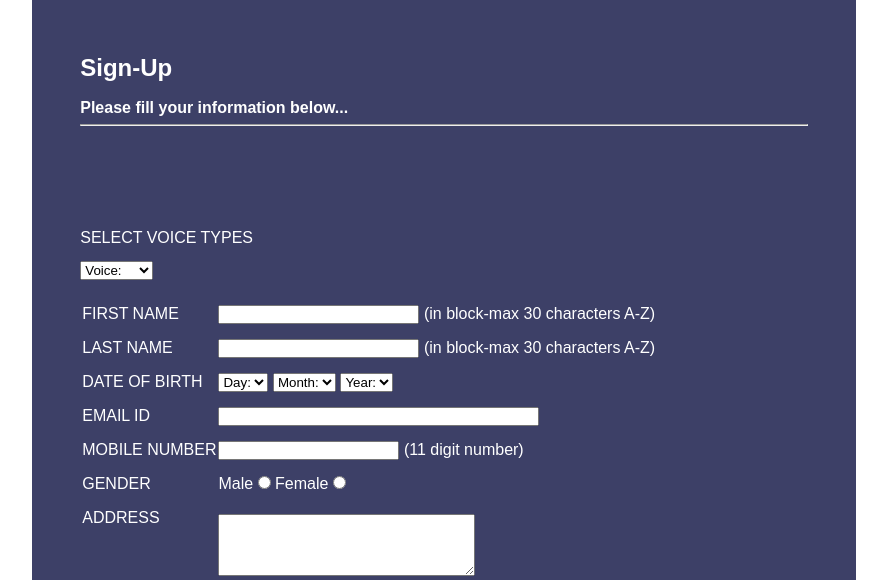
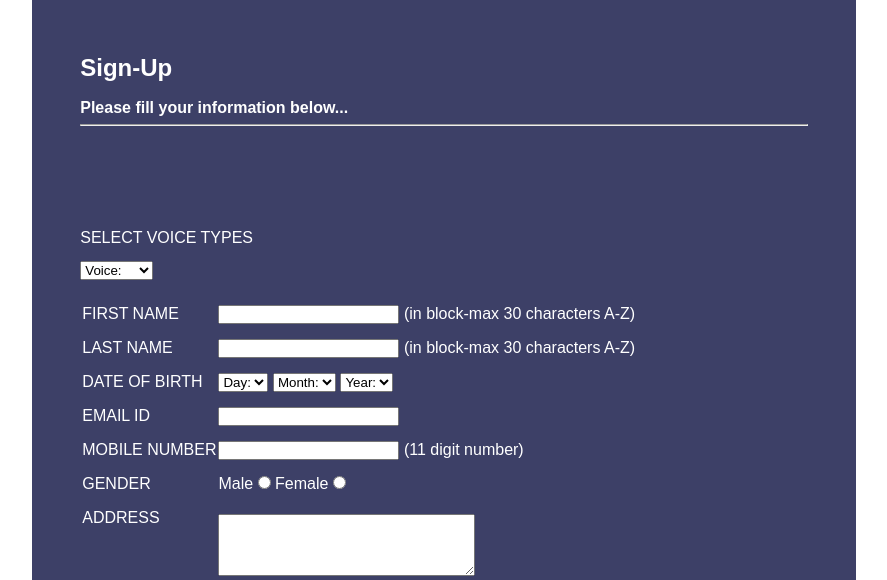
Before and after one commit to Godstimeaya/choirconstitutions, a plain HTML site: page index.html in a window 1280 px wide. Shown: the part 220-800 px from the top of the page, without its empty margins (196-1083 px from the left). Drawn offline with nearby package versions, Linux system fonts and the light colour scheme; a script that the page names is missing.

Commit message:
Update index.html

```diff
--- a/index.html
+++ b/index.html
@@ -31,7 +31,7 @@
             <!----- First Name ---------------------------------------------------------->
             <tr>
             <td>FIRST NAME</td>
-            <td><input type="text" name="First_Name" maxlength="30" style="padding-right: 20px;"/>
+            <td><input type="text" name="First_Name" maxlength="30"/>
             (in block-max 30 characters A-Z)
             </td>
             </tr>
@@ -39,7 +39,7 @@
             <!----- Last Name ---------------------------------------------------------->
             <tr>
             <td>LAST NAME</td>
-            <td><input type="text" name="Last_Name" maxlength="30" style="padding-right: 20px;"/>
+            <td><input type="text" name="Last_Name" maxlength="30"/>
             (in block-max 30 characters A-Z)
             </td>
             </tr>
@@ -149,7 +149,7 @@
             <!----- Email Id ---------------------------------------------------------->
             <tr>
             <td>EMAIL ID</td>
-            <td><input type="text" name="Email_Id" maxlength="100" style="padding-right: 140px;"/></td>
+            <td><input type="text" name="Email_Id" maxlength="100"/></td>
             </tr>
 
             <!----- Mobile Number ---------------------------------------------------------->
```
